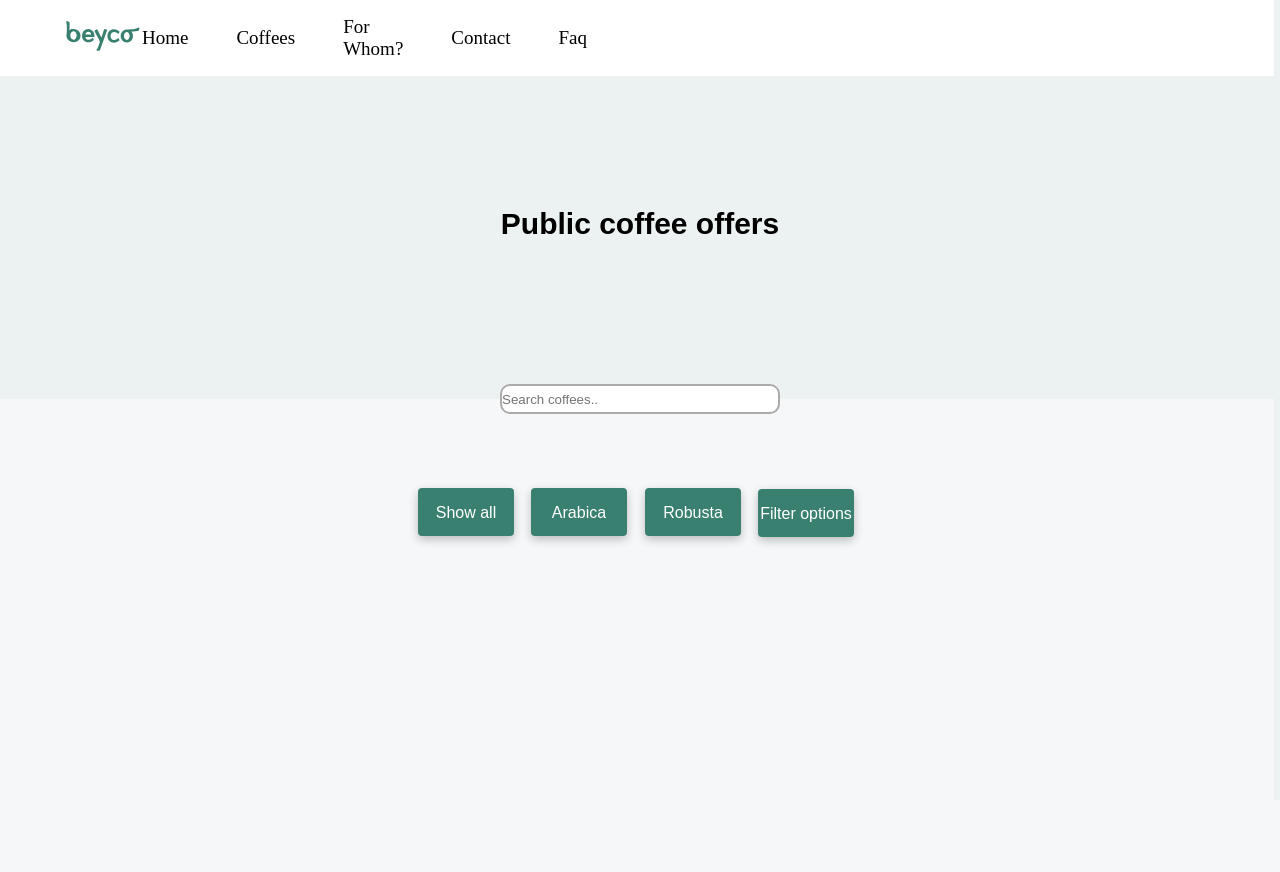
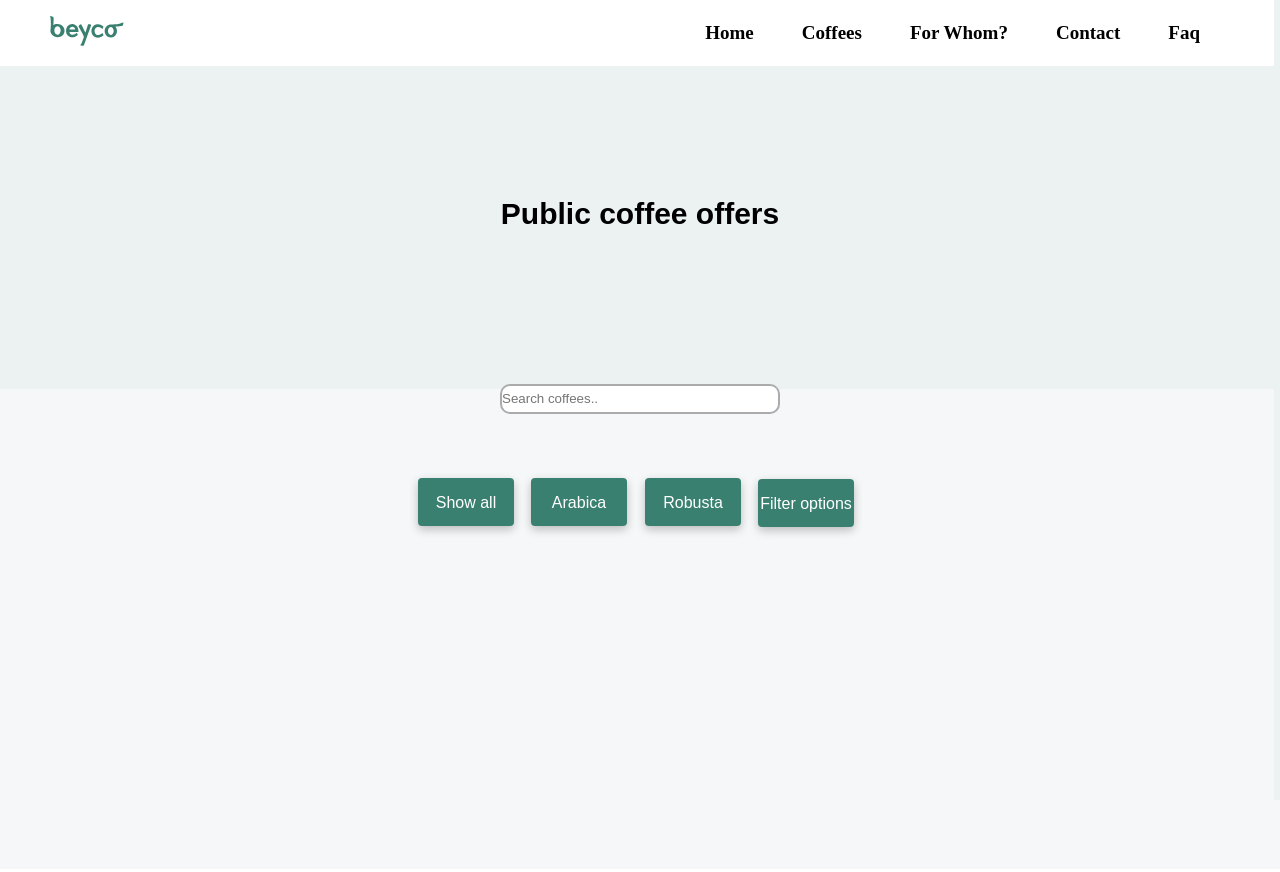
Before and after one commit to SCNMC/chippr-beyco-improve-find-flow, a plain HTML site: page index.html in a window 1280 px wide. Drawn offline with Linux system fonts and the light colour scheme.

Commit message:
nav bar netter gemaakt

```diff
--- a/index.html
+++ b/index.html
@@ -55,7 +55,9 @@
 
 
     <form class="searchbar">
+      <label>
       <input id="searchbar" onkeyup="search_coffees()" type="text" name="search" placeholder="Search coffees..">
+      </label>
     </form>
 
     <!--filter buttons-->
@@ -68,7 +70,7 @@
       </div>
       </section>
 
-      <div id="myFilterbutton" class="filtrbtn">
+      <form id="myFilterbutton" class="filtrbtn">
         <button class="closebtn" onclick="closeNav()"><p>Close</p></button>
 
         <!-- side menu options-->
@@ -220,7 +222,7 @@
           <hr class="solid">
         </div>
 
-      </div>
+      </form>
 
     </nav>
 
--- a/styles.css
+++ b/styles.css
@@ -24,13 +24,14 @@ a {
   justify-content: space-between;
   align-items: center;
   padding: 1rem;
-  margin-left: 3em;
+  margin-left: 2em;
+  font-weight: bold;
 }
 .nav-menu {
   display: flex;
   justify-content: space-between;
   align-items: center;
-  margin-right: 95em;
+  margin-right:1em;
 
   gap: 3rem;
 }
```
